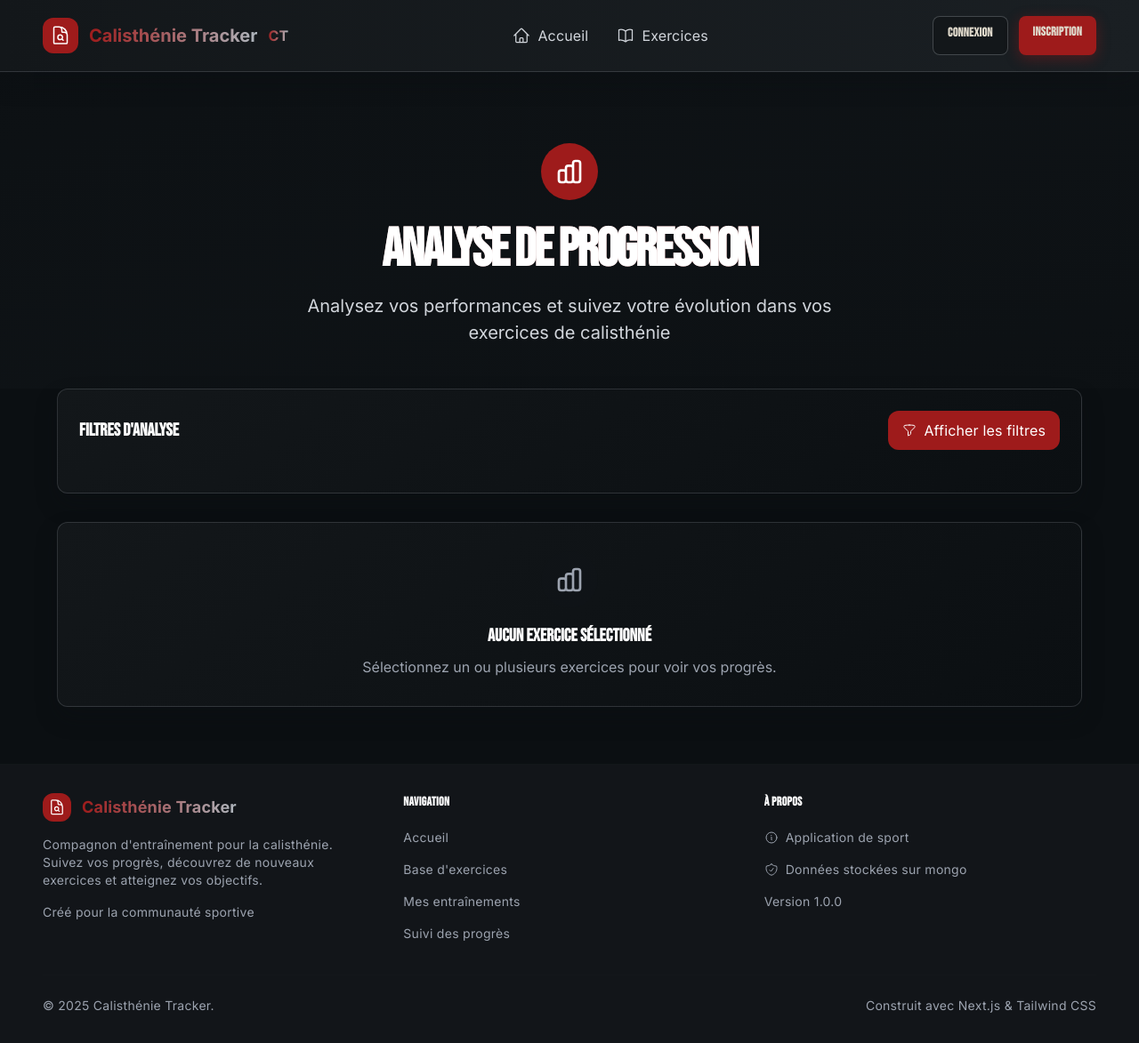
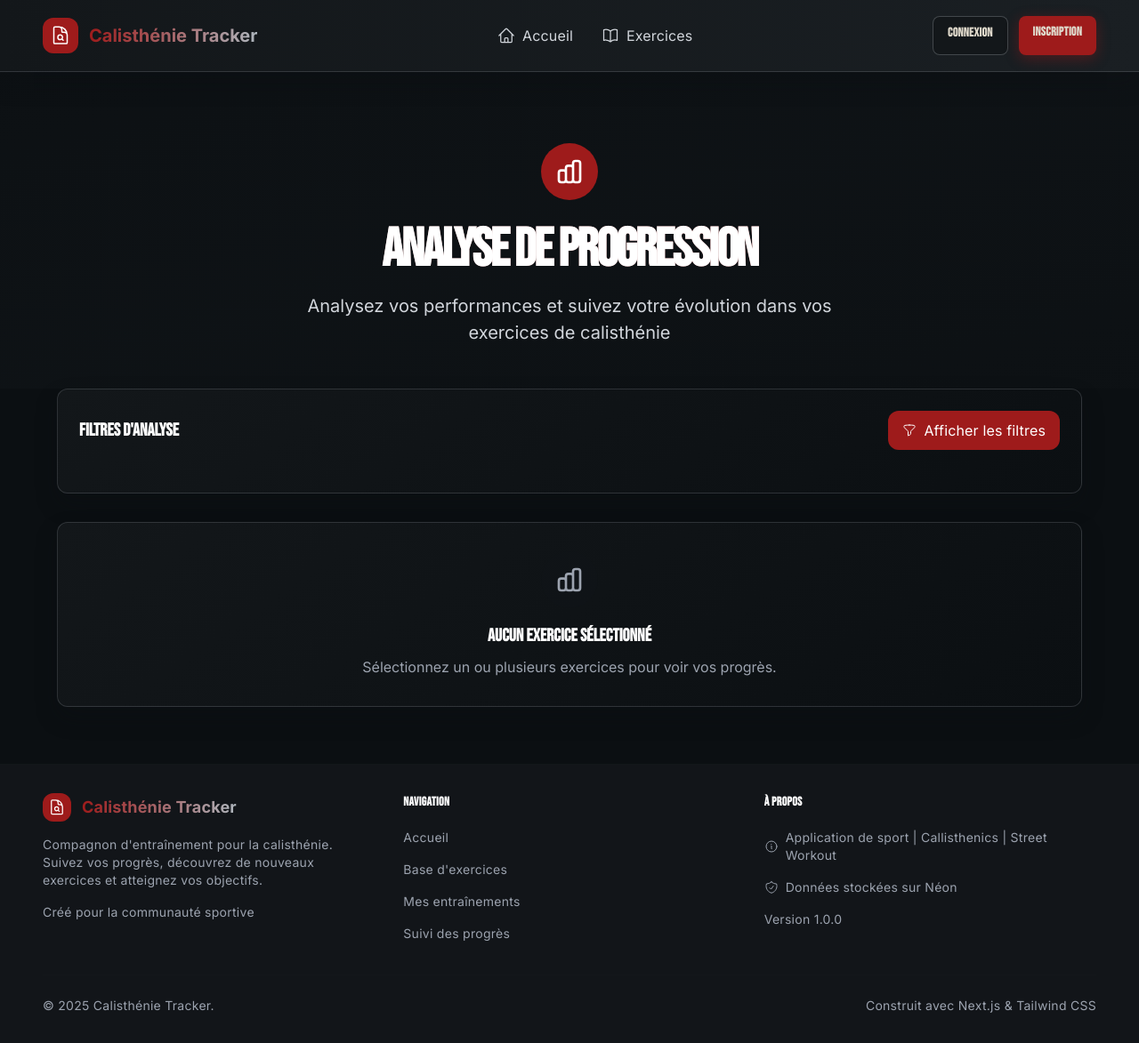
Before and after one commit to SHU445/Calisthenie-app_Track, a Next.js app: page /progres in a window 1280 px wide. Shown: the whole page at 89% size. Built offline with nearby package versions, Linux system fonts and the light colour scheme.

Commit message:
Fix ortho and opti

```diff
--- a/src/app/page.tsx
+++ b/src/app/page.tsx
@@ -80,7 +80,7 @@ export default function Home() {
           <div className="sport-container">
             <div className="text-center max-w-4xl mx-auto px-4">
               <h1 className="text-3xl sm:text-4xl md:text-5xl lg:text-6xl font-bold mb-4 sm:mb-6 animate-fade-in-up">
-                <span className="sport-text-gradient">Calisthénie</span>
+                <span className="sport-text-gradient">Callisthénie</span>
                 <br />
                 <span className="text-white">Tracker</span>
               </h1>
--- a/src/components/Footer.tsx
+++ b/src/components/Footer.tsx
@@ -85,11 +85,11 @@ const Footer = () => {
             <ul className="space-y-1.5 sm:space-y-2">
               <li className="flex items-center space-x-2 text-gray-400 text-xs sm:text-sm py-1">
                 <InformationCircleIcon className="h-3 w-3 sm:h-4 sm:w-4 flex-shrink-0" />
-                <span>Application de sport</span>
+                <span>Application de sport | Callisthenics | Street Workout</span>
               </li>
               <li className="flex items-center space-x-2 text-gray-400 text-xs sm:text-sm py-1">
                 <ShieldCheckIcon className="h-3 w-3 sm:h-4 sm:w-4 flex-shrink-0" />
-                <span>Données stockées sur mongo</span>
+                <span>Données stockées sur Néon</span>
               </li>
               <li className="text-gray-400 text-xs sm:text-sm py-1">
                 Version 1.0.0
--- a/src/components/Navigation.tsx
+++ b/src/components/Navigation.tsx
@@ -51,9 +51,6 @@ const Navigation = () => {
             </div>
             <span className="text-base sm:text-xl font-bold sport-text-gradient hidden xs:block sm:block">
               Calisthénie Tracker
-            </span>
-            <span className="text-base font-bold sport-text-gradient xs:hidden">
-              CT
             </span>
           </Link>
 
```
Also changed, not shown: thème.txt.
